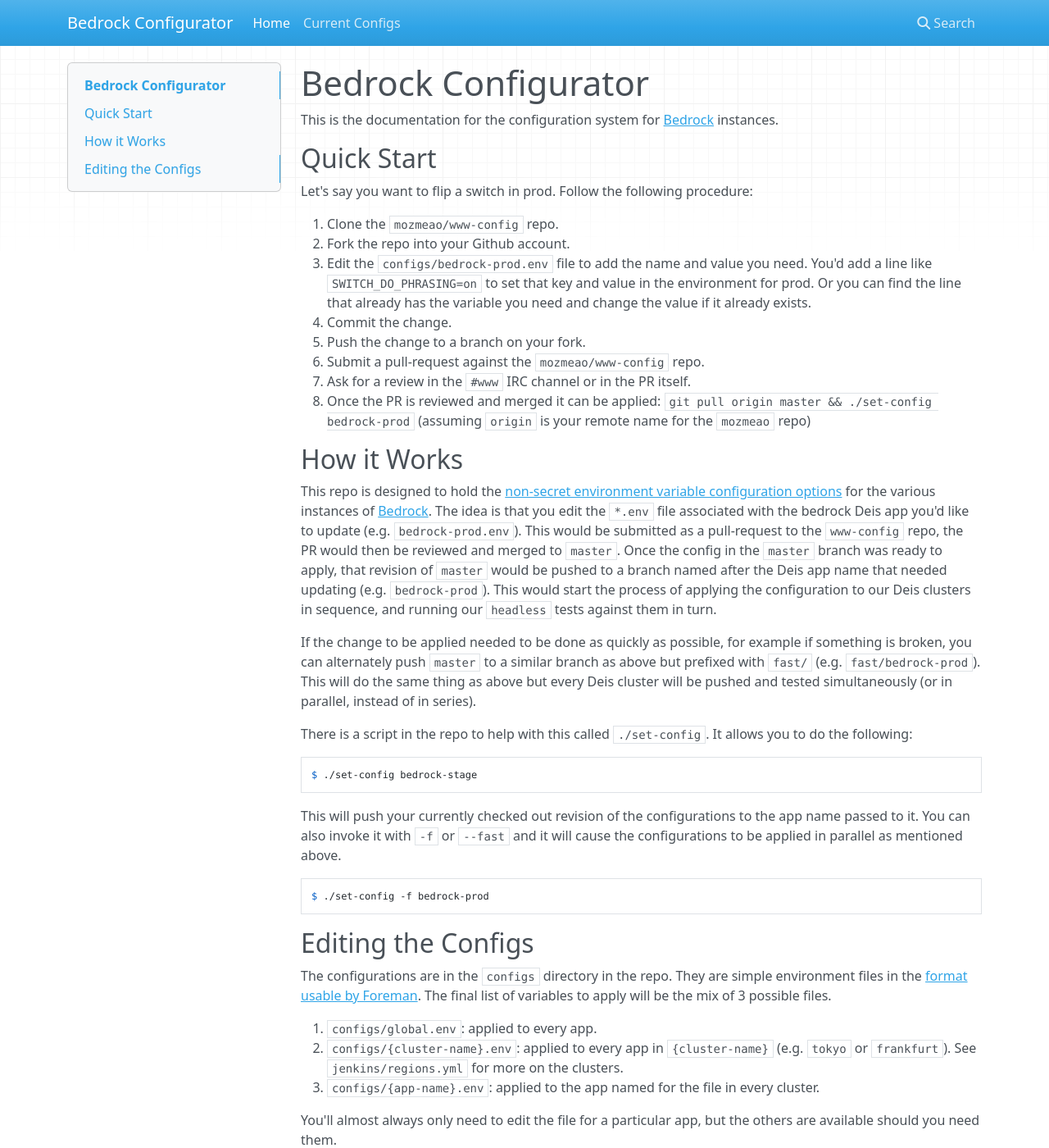
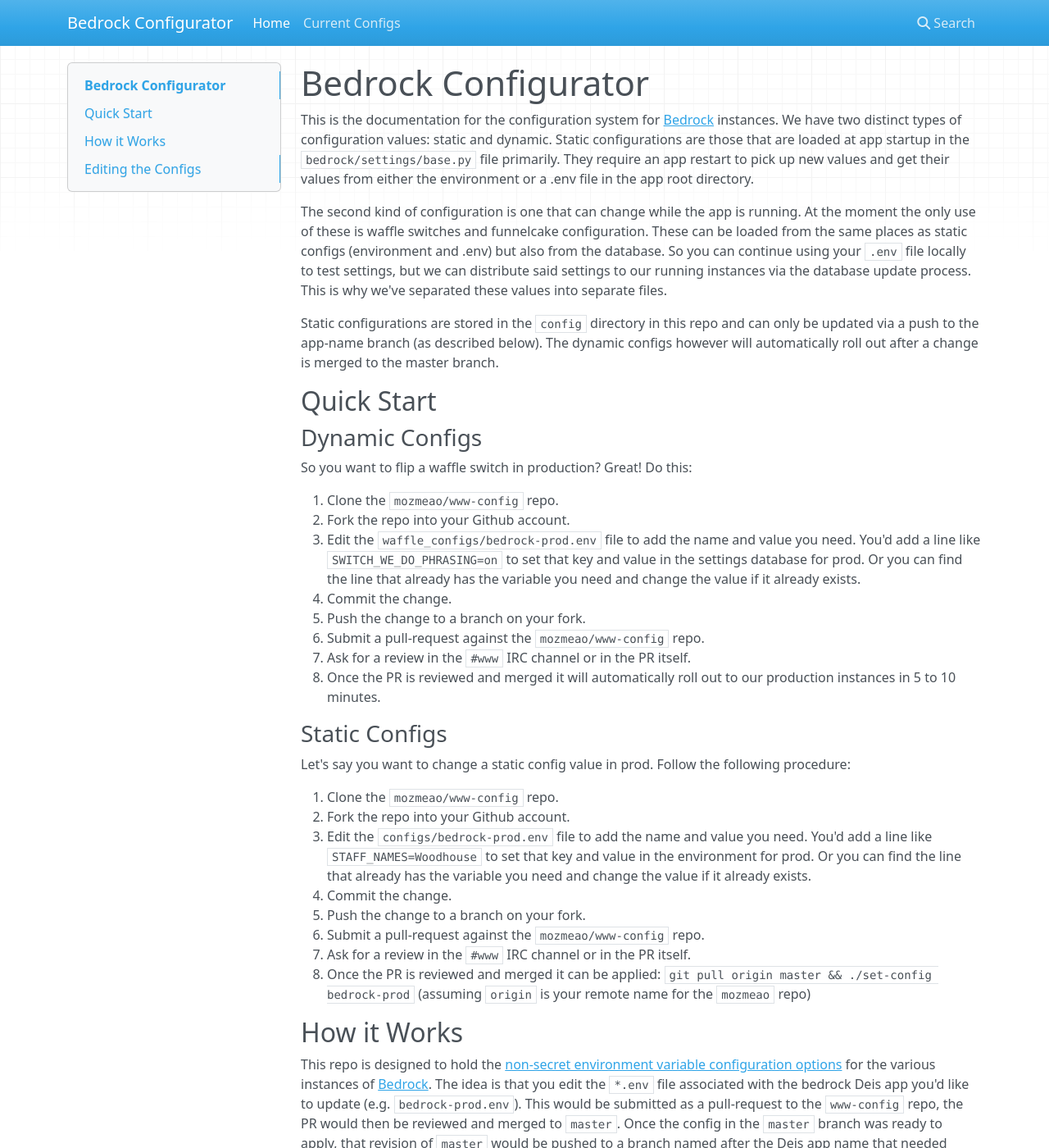
Before and after one commit to mozmeao/www-config, an MkDocs documentation site: the page built from docs/index.md, in a window 1280 px wide and 1400 px high. Shown: the whole window at 82% size. Built offline with MkDocs 1.6.1, drawn with Linux system fonts in a browser that asks for light colours; nearby versions of some CDN libraries; old or Windows-style settings are respelled for this version of MkDocs; some of the changed text lies outside the part shown.

Commit message:
Separate static and dynamic configuration files

````diff
--- a/docs/index.md
+++ b/docs/index.md
@@ -1,14 +1,42 @@
 # Bedrock Configurator
 
-This is the documentation for the configuration system for [Bedrock][] instances.
+This is the documentation for the configuration system for [Bedrock][] instances. We have two distinct types
+of configuration values: static and dynamic. Static configurations are those that are loaded at app startup in
+the `bedrock/settings/base.py` file primarily. They require an app restart to pick up new values and get their
+values from either the environment or a .env file in the app root directory.
+
+The second kind of configuration is one that can change while the app is running. At the moment the only use of
+these is waffle switches and funnelcake configuration. These can be loaded from the same places as static configs
+(environment and .env) but also from the database. So you can continue using your `.env` file locally to test
+settings, but we can distribute said settings to our running instances via the database update process. This is why
+we've separated these values into separate files.
+
+Static configurations are stored in the `config` directory in this repo and can only be updated via a push to the app-name
+branch (as described below). The dynamic configs however will automatically roll out after a change is merged to the master
+branch.
 
 ## Quick Start
 
-Let's say you want to flip a switch in prod. Follow the following procedure:
+### Dynamic Configs
+
+So you want to flip a waffle switch in production? Great! Do this:
 
 1. Clone the `mozmeao/www-config` repo.
 2. Fork the repo into your Github account.
-3. Edit the `configs/bedrock-prod.env` file to add the name and value you need. You'd add a line like `SWITCH_DO_PHRASING=on` to set that key and value in the environment for prod. Or you can find the line that already has the variable you need and change the value if it already exists.
+3. Edit the `waffle_configs/bedrock-prod.env` file to add the name and value you need. You'd add a line like `SWITCH_WE_DO_PHRASING=on` to set that key and value in the settings database for prod. Or you can find the line that already has the variable you need and change the value if it already exists.
+4. Commit the change.
+5. Push the change to a branch on your fork.
+6. Submit a pull-request against the `mozmeao/www-config` repo.
+7. Ask for a review in the `#www` IRC channel or in the PR itself.
+8. Once the PR is reviewed and merged it will automatically roll out to our production instances in 5 to 10 minutes.
+
+### Static Configs
+
+Let's say you want to change a static config value in prod. Follow the following procedure:
+
+1. Clone the `mozmeao/www-config` repo.
+2. Fork the repo into your Github account.
+3. Edit the `configs/bedrock-prod.env` file to add the name and value you need. You'd add a line like `STAFF_NAMES=Woodhouse` to set that key and value in the environment for prod. Or you can find the line that already has the variable you need and change the value if it already exists.
 4. Commit the change.
 5. Push the change to a branch on your fork.
 6. Submit a pull-request against the `mozmeao/www-config` repo.
@@ -35,7 +63,7 @@
 
 ## Editing the Configs
 
-The configurations are in the `configs` directory in the repo. They are simple environment files in the [format usable by Foreman](https://ddollar.github.io/foreman/#ENVIRONMENT). The final list of variables to apply will be the mix of 3 possible files.
+The configurations are in the `configs` and `waffle_configs` directories in the repo. They are simple environment files in the [format usable by Foreman](https://ddollar.github.io/foreman/#ENVIRONMENT). The final list of variables to apply for static values will be the mix of 3 possible files.
 
 1. `configs/global.env`: applied to every app.
 2. `configs/{cluster-name}.env`: applied to every app in `{cluster-name}` (e.g. `tokyo` or `frankfurt`). See `jenkins/regions.yml` for more on the clusters.
@@ -43,7 +71,7 @@
 
 You'll almost always only need to edit the file for a particular app, but the others are available should you need them.
 
-You can also delete an environment variable from an app. Simply set the value of the variable to nothing or whitespace:
+You can also delete a static environment variable from an app. Simply set the value of the variable to nothing or whitespace:
 
 ```bash
 # configs to set
@@ -56,4 +84,6 @@
 In the above example, if the app had `WALTER=bowling` set, then this would remove the `WALTER` environment variable from the app
 via the `deis config:unset` command. It is recommended to keep deleted variables grouped together at the bottom of the env files.
 
+Deleting a dynamic value (those in the `waffle_config` directory) is simply deleting the line from the file. The full list of configurations are refreshed every time for those values.
+
 [Bedrock]: https://github.com/mozilla/bedrock
````
Also changed, not shown: 7 other files.
